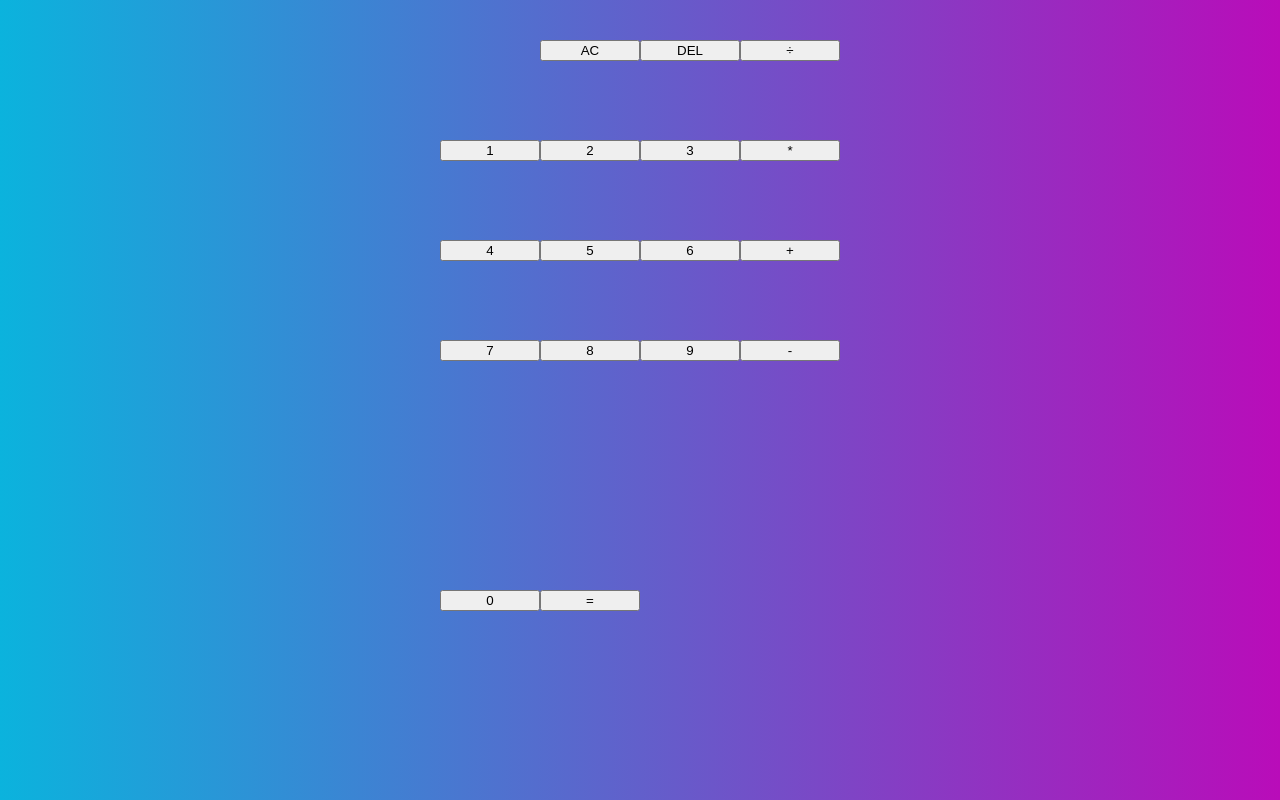
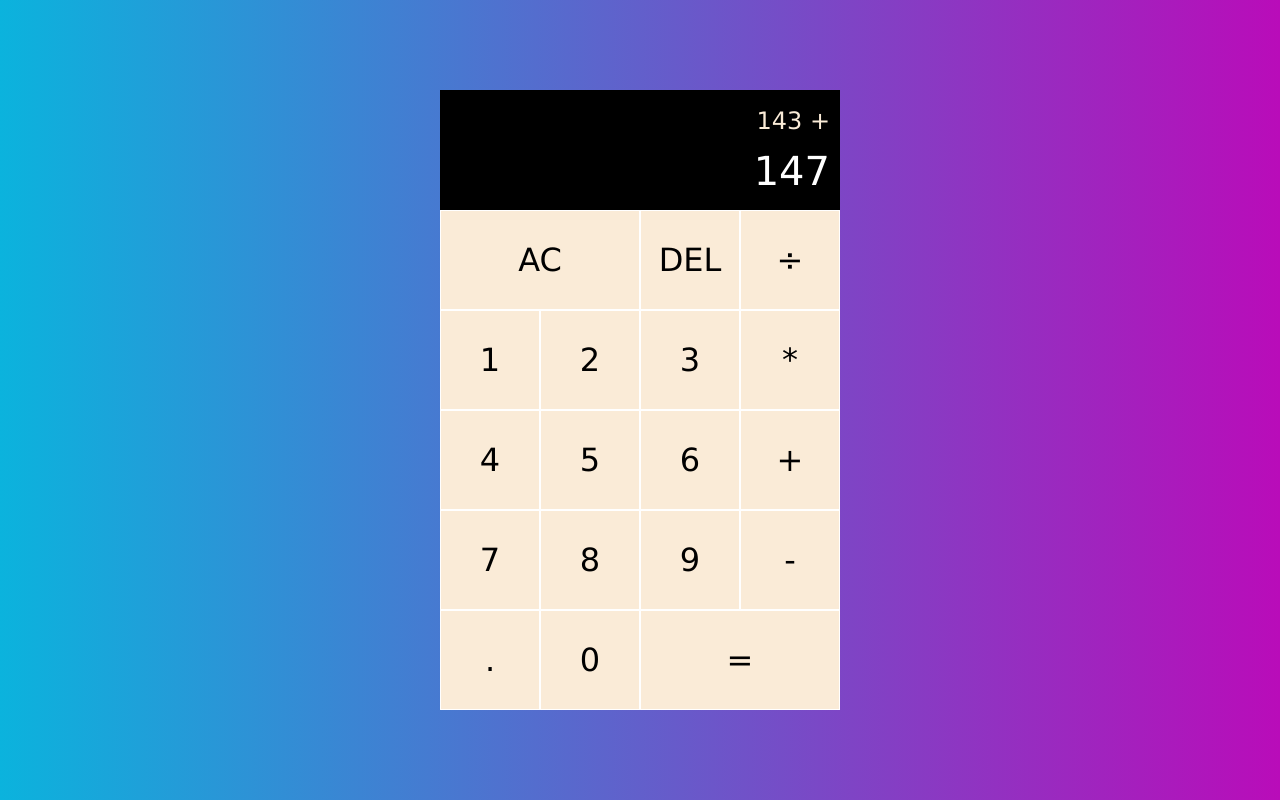
Before and after one commit to JayG92/Calculator-App, a plain HTML site: page index.html in a window 1280 px wide. Drawn offline with Linux system fonts and the light colour scheme.

Commit message:
styling complete, need to add js next

```diff
--- a/index.html
+++ b/index.html
@@ -12,8 +12,8 @@
 
     <div class="calculator-grid">
         <div class="output">
-            <div class="previous-operand"></div>
-            <div class="current-operand"></div>
+            <div class="previous-operand">143 +</div>
+            <div class="current-operand">147</div>
         </div>
         <button class="span-two">AC</button>
         <button>DEL</button>
@@ -30,6 +30,7 @@
         <button>8</button>
         <button>9</button>
         <button>-</button>
+        <button>.</button>
         <button>0</button>
         <button class="span-two">=</button>
 
--- a/style.css
+++ b/style.css
@@ -1,4 +1,4 @@
-*, *::before, ::afterm {
+*, *::before, ::after {
 box-sizing: border-box;
 font-family: Verdana, Geneva, Tahoma, sans-serif;
 font-weight: normal;
@@ -17,14 +17,47 @@ body {
 .calculator-grid {
 
     display: grid;
+    justify-content: center;
+    align-content: center;
+    min-height: 100vh;
+    grid-template-columns: repeat(4, 100px);
+    /* minmax (120px, auto) gives us a min of 120px and max of auto */
+    grid-template-rows: minmax(120px, auto) repeat(5, 100px);
+}
 
-    justify-content: center;
+.calculator-grid > button {
+    cursor: pointer;
+    font-size: 2rem;
+    border: 1px solid white;
+    outline: none;
+    background-color: antiquewhite;
+}
 
-    align-items: center;
+.calculator-grid > button:hover {
+    background-color: blueviolet;
+}
 
-    min-height: 100vh;
+.span-two {
+    grid-column: span 2;
+}
 
-    grid-template-columns: repeat(4, 100px);
+.output {
+    grid-column: 1 / -1;
+    background-color: black;
+    display: flex;
+    align-items: flex-end;
+    justify-content: space-around;
+    flex-direction: column;
+    padding: 10px;
+    word-wrap: break-word;
+    word-break: break-all;
+}
 
-    grid-template-rows: repeat(4, 100px);
+.output .previous-operand{
+color: antiquewhite;
+font-size: 1.5rem;
 }
+.output .current-operand{
+color: white;
+font-size: 2.5rem;
+}
```
